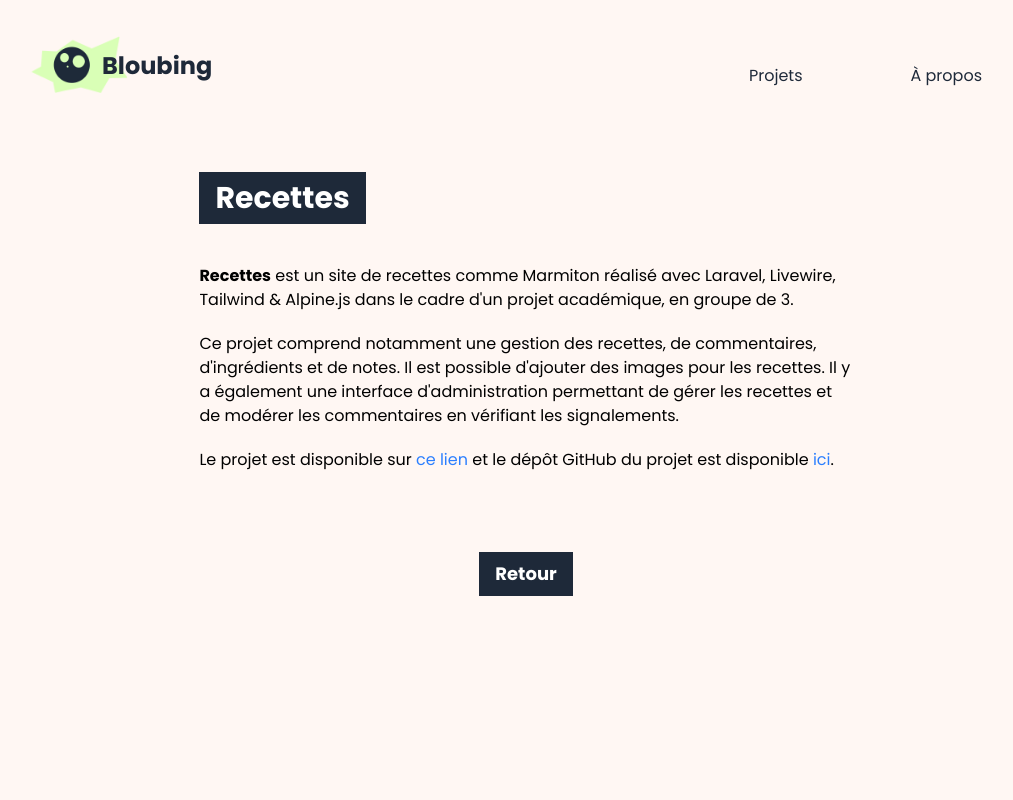
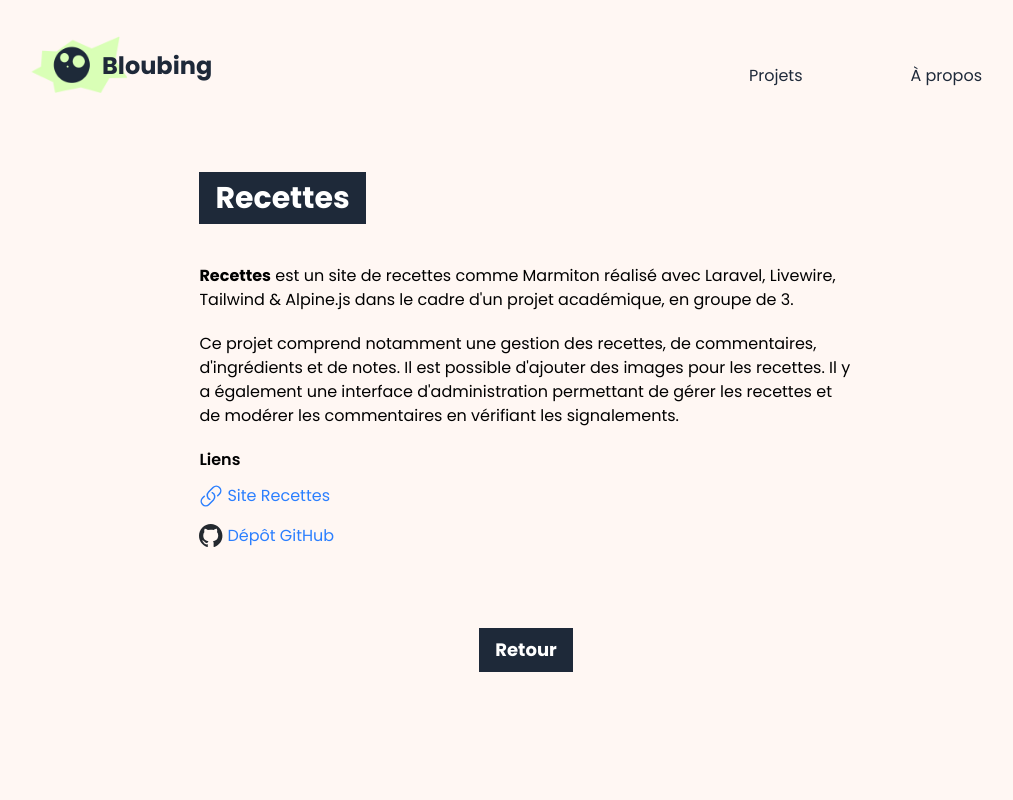
Before and after one commit to Bloubing/personal-website, a Vue app: page /#/projects/recipes in a window 1280 px wide. Shown: the top 800 px of the page, without its empty margins (114-1127 px from the left). Built offline with nearby package versions, Linux system fonts and the light colour scheme.

Commit message:
fix: correction fautes et modification affichage liens projets

```diff
--- a/src/pages/projects/ProjectIndex.vue
+++ b/src/pages/projects/ProjectIndex.vue
@@ -10,24 +10,28 @@
       <div class="mx-auto max-w-[50ch] sm:max-w-[65ch]">
         <Heading>Projets</Heading>
         <p class="mb-5">Cliquez sur un des projets pour en savoir plus :</p>
-        <ul class="flex list-none flex-col space-y-3 text-base sm:text-xl">
+        <ul class="flex flex-col space-y-3 text-base sm:text-xl">
           <li>
             -
-            <RouterLink to="/projects/innovguide" class="hover:underline">Innovguide</RouterLink>
+            <RouterLink to="/projects/innovguide" class="hover:underline text-blue-500"
+              >Stage Innovguide</RouterLink
+            >
           </li>
           <li>
             -
-            <RouterLink to="/projects/self-hosting" class="hover:underline"
+            <RouterLink to="/projects/self-hosting" class="hover:underline text-blue-500"
               >Auto-hébergement</RouterLink
             >
           </li>
           <li>
             -
-            <RouterLink to="projects/recipes" class="hover:underline">Recettes</RouterLink>
+            <RouterLink to="projects/recipes" class="hover:underline text-blue-500"
+              >Recettes</RouterLink
+            >
           </li>
           <li>
             -
-            <RouterLink to="projects/personal-website" class="hover:underline"
+            <RouterLink to="projects/personal-website" class="hover:underline text-blue-500"
               >Site personnel</RouterLink
             >
           </li>
--- a/src/pages/projects/ProjectInnovGuide.vue
+++ b/src/pages/projects/ProjectInnovGuide.vue
@@ -8,7 +8,7 @@
     <div class="mx-5 flex">
       <div class="mx-auto max-w-[50ch] space-y-5 sm:max-w-[65ch]">
         <div class="space-y-3">
-          <Heading>InnovGuide</Heading>
+          <Heading>Stage InnovGuide</Heading>
 
           <h3 class="text-lg font-bold sm:text-xl">Présentation</h3>
           <p>
@@ -32,7 +32,7 @@
           <h3 class="text-lg font-bold sm:text-xl">Correction de bugs</h3>
           <p>
             J'ai corrigé plusieurs bugs sur le front-office comme l'affichage de modaux sur une
-            carte interactive de recommendations touristiques, ou encore la correction de
+            carte interactive de recommandations touristiques, ou encore la correction de
             l'affichage de certains composants sur la page de bienvenue du guide digital. J'ai aussi
             fourni une traduction de l'anglais vers le français sur le back-office. Enfin, j'ai
             rédigé de la documentation technique sur mes tâches pour aider à la collaboration au
--- a/src/pages/projects/ProjectPersonalWebsite.vue
+++ b/src/pages/projects/ProjectPersonalWebsite.vue
@@ -16,14 +16,27 @@
           et Tailwind pour le réaliser.
         </p>
 
-        <p>
-          Le dépôt GitHub du projet est disponible
-          <a
-            href="https://github.com/Bloubing/personal-website"
-            class="text-blue-500 hover:underline"
-            >ici</a
-          >.
-        </p>
+        <div>
+          <h2 class="font-semibold my-3 text-md">Liens</h2>
+          <ul class="flex flex-col space-y-4">
+            <li>
+              <a
+                href="https://github.com/Bloubing/personal-website"
+                class="text-blue-500 flex space-x-1 hover:underline"
+              >
+                <svg xmlns="http://www.w3.org/2000/svg" viewBox="0 0 100 100" class="size-6">
+                  <path
+                    fill-rule="evenodd"
+                    clip-rule="evenodd"
+                    d="M48.854 0C21.839 0 0 22 0 49.217c0 21.756 13.993 40.172 33.405 46.69 2.427.49 3.316-1.059 3.316-2.362 0-1.141-.08-5.052-.08-9.127-13.59 2.934-16.42-5.867-16.42-5.867-2.184-5.704-5.42-7.17-5.42-7.17-4.448-3.015.324-3.015.324-3.015 4.934.326 7.523 5.052 7.523 5.052 4.367 7.496 11.404 5.378 14.235 4.074.404-3.178 1.699-5.378 3.074-6.6-10.839-1.141-22.243-5.378-22.243-24.283 0-5.378 1.94-9.778 5.014-13.2-.485-1.222-2.184-6.275.486-13.038 0 0 4.125-1.304 13.426 5.052a46.97 46.97 0 0 1 12.214-1.63c4.125 0 8.33.571 12.213 1.63 9.302-6.356 13.427-5.052 13.427-5.052 2.67 6.763.97 11.816.485 13.038 3.155 3.422 5.015 7.822 5.015 13.2 0 18.905-11.404 23.06-22.324 24.283 1.78 1.548 3.316 4.481 3.316 9.126 0 6.6-.08 11.897-.08 13.526 0 1.304.89 2.853 3.316 2.364 19.412-6.52 33.405-24.935 33.405-46.691C97.707 22 75.788 0 48.854 0z"
+                    fill="#24292f"
+                  />
+                </svg>
+                <p>Dépôt GitHub</p>
+              </a>
+            </li>
+          </ul>
+        </div>
       </div>
     </div>
   </Layout>
--- a/src/pages/projects/ProjectRecipes.vue
+++ b/src/pages/projects/ProjectRecipes.vue
@@ -21,14 +21,49 @@
           en vérifiant les signalements.
         </p>
 
-        <p>
-          Le projet est disponible sur
-          <a href="https://recettes.bloubing.com" class="text-blue-500 hover:underline">ce lien</a>
-          et le dépôt GitHub du projet est disponible
-          <a href="https://github.com/Bloubing/M1-recettes" class="text-blue-500 hover:underline"
-            >ici</a
-          >.
-        </p>
+        <div>
+          <h2 class="font-semibold my-3 text-md">Liens</h2>
+          <ul class="flex flex-col space-y-4">
+            <li>
+              <a
+                href="https://recettes.bloubing.com"
+                class="text-blue-500 flex space-x-1 hover:underline"
+              >
+                <svg
+                  xmlns="http://www.w3.org/2000/svg"
+                  fill="none"
+                  viewBox="0 0 24 24"
+                  stroke-width="1.5"
+                  stroke="currentColor"
+                  class="size-6"
+                >
+                  <path
+                    stroke-linecap="round"
+                    stroke-linejoin="round"
+                    d="M13.19 8.688a4.5 4.5 0 0 1 1.242 7.244l-4.5 4.5a4.5 4.5 0 0 1-6.364-6.364l1.757-1.757m13.35-.622 1.757-1.757a4.5 4.5 0 0 0-6.364-6.364l-4.5 4.5a4.5 4.5 0 0 0 1.242 7.244"
+                  />
+                </svg>
+                <p>Site Recettes</p>
+              </a>
+            </li>
+            <li>
+              <a
+                href="https://github.com/Bloubing/M1-recettes"
+                class="text-blue-500 flex space-x-1 hover:underline"
+              >
+                <svg xmlns="http://www.w3.org/2000/svg" viewBox="0 0 100 100" class="size-6">
+                  <path
+                    fill-rule="evenodd"
+                    clip-rule="evenodd"
+                    d="M48.854 0C21.839 0 0 22 0 49.217c0 21.756 13.993 40.172 33.405 46.69 2.427.49 3.316-1.059 3.316-2.362 0-1.141-.08-5.052-.08-9.127-13.59 2.934-16.42-5.867-16.42-5.867-2.184-5.704-5.42-7.17-5.42-7.17-4.448-3.015.324-3.015.324-3.015 4.934.326 7.523 5.052 7.523 5.052 4.367 7.496 11.404 5.378 14.235 4.074.404-3.178 1.699-5.378 3.074-6.6-10.839-1.141-22.243-5.378-22.243-24.283 0-5.378 1.94-9.778 5.014-13.2-.485-1.222-2.184-6.275.486-13.038 0 0 4.125-1.304 13.426 5.052a46.97 46.97 0 0 1 12.214-1.63c4.125 0 8.33.571 12.213 1.63 9.302-6.356 13.427-5.052 13.427-5.052 2.67 6.763.97 11.816.485 13.038 3.155 3.422 5.015 7.822 5.015 13.2 0 18.905-11.404 23.06-22.324 24.283 1.78 1.548 3.316 4.481 3.316 9.126 0 6.6-.08 11.897-.08 13.526 0 1.304.89 2.853 3.316 2.364 19.412-6.52 33.405-24.935 33.405-46.691C97.707 22 75.788 0 48.854 0z"
+                    fill="#24292f"
+                  />
+                </svg>
+                <p>Dépôt GitHub</p>
+              </a>
+            </li>
+          </ul>
+        </div>
       </div>
     </div>
   </Layout>
--- a/src/pages/projects/ProjectSelfHosting.vue
+++ b/src/pages/projects/ProjectSelfHosting.vue
@@ -11,15 +11,38 @@
 
         <p>
           J'héberge depuis chez moi plusieurs services comme Nextcloud, Vaultwarden ou encore ce
-          site Internet. Pour ce faire, j'ai mis en place un tunnel SSL avec CloudFlare, un reverse
-          proxy avec Nginx Proxy Manager où j'expose chacun de mes services, qui sont tous dans des
-          conteneurs Docker.
+          site Internet. Pour ce faire, j'ai mis en place un tunnel SSL avec CloudFlare, un
+          <i>reverse proxy</i> avec Nginx Proxy Manager où j'expose chacun de mes services, qui sont
+          tous dans des conteneurs Docker.
         </p>
 
-        <p>
-          Pour voir la documentation de mon serveur, cliquez sur
-          <a class="text-blue-500 hover:underline" href="https://docs.bloubing.com">ce lien</a>.
-        </p>
+        <div>
+          <h2 class="font-semibold my-3 text-md">Liens</h2>
+          <ul class="flex flex-col space-y-4">
+            <li>
+              <a
+                href="https://docs.bloubing.com"
+                class="text-blue-500 flex space-x-1 hover:underline"
+              >
+                <svg
+                  xmlns="http://www.w3.org/2000/svg"
+                  fill="none"
+                  viewBox="0 0 24 24"
+                  stroke-width="1.5"
+                  stroke="currentColor"
+                  class="size-6"
+                >
+                  <path
+                    stroke-linecap="round"
+                    stroke-linejoin="round"
+                    d="M13.19 8.688a4.5 4.5 0 0 1 1.242 7.244l-4.5 4.5a4.5 4.5 0 0 1-6.364-6.364l1.757-1.757m13.35-.622 1.757-1.757a4.5 4.5 0 0 0-6.364-6.364l-4.5 4.5a4.5 4.5 0 0 0 1.242 7.244"
+                  />
+                </svg>
+                <p>Documentation du serveur</p>
+              </a>
+            </li>
+          </ul>
+        </div>
       </div>
     </div>
   </Layout>
```
